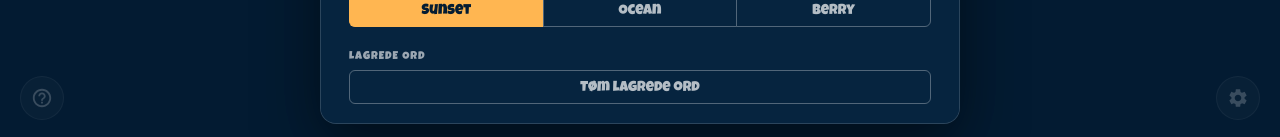
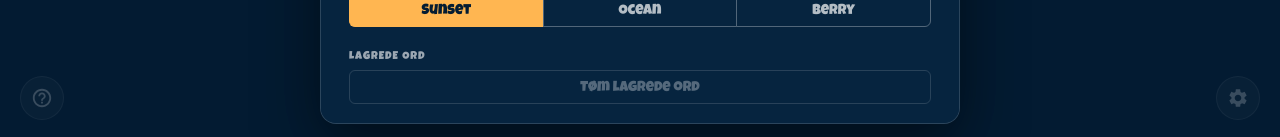
Before and after one commit to thaytharma/play-alias, a React (Vite) app: page / in a window 1280 px wide. Both pictures are taken after a click on the button 1238 px from the left and 758 px from the top of the page. Shown: the part 660-797 px from the top of the page. Built offline with nearby package versions, Linux system fonts and the light colour scheme.

Commit message:
feat: disable clear-words when empty + confirm on clear
The clear-stored-words button is now disabled when there's nothing to
clear (new hasStoredWords helper), and on clear it briefly shows a green
"✓ Cleared" pulse before settling into its disabled state. Localised
for en/fr/no.

```diff
--- a/src/components/SettingsModal/SettingsModal.module.scss
+++ b/src/components/SettingsModal/SettingsModal.module.scss
@@ -46,10 +46,37 @@
   cursor: pointer;
   transition:
     color 150ms ease,
-    background 150ms ease;
+    background 150ms ease,
+    border-color 150ms ease,
+    opacity 150ms ease;
 
-  &:hover {
+  &:hover:not(:disabled) {
     color: var(--color-text);
     background: var(--color-fill);
   }
+
+  &:disabled {
+    cursor: default;
+    opacity: 0.45;
+  }
+
+  // Brief green confirmation pulse after a successful clear (wins over :disabled).
+  &.cleared {
+    opacity: 1;
+    color: var(--color-success);
+    border-color: var(--color-success);
+    animation: cleared-pop 0.3s ease;
+  }
 }
+
+@keyframes cleared-pop {
+  0% {
+    transform: scale(1);
+  }
+  45% {
+    transform: scale(1.03);
+  }
+  100% {
+    transform: scale(1);
+  }
+}
--- a/src/components/SettingsModal/SettingsModal.tsx
+++ b/src/components/SettingsModal/SettingsModal.tsx
@@ -1,4 +1,6 @@
+import classNames from 'classnames';
 import type React from 'react';
+import { useEffect, useState } from 'react';
 import type { Language } from '../../types/Language';
 import { type Appearance, type Theme, THEME_LABELS } from '../../types/Theme';
 import type { DifficultyLevel, PlayMode } from '../../types/Word';
@@ -11,6 +13,7 @@ import {
   MODE_OPTIONS,
   SOUND_OPTIONS,
   THEME_OPTIONS,
+  hasStoredWords,
 } from '../../helpers/preferences';
 import { LANGUAGE_ENDONYMS, LANGUAGE_ORDER } from '../../helpers/language';
 import OptionGroup from '../OptionGroup/OptionGroup';
@@ -65,6 +68,23 @@ const SettingsModal: React.FC<Props> = ({
   onClearWords,
 }: Props) => {
   const t = useTranslation();
+  // Brief confirmation after clearing; the button reads the live stored-words
+  // state so it disables itself once there's nothing left to clear.
+  const [justCleared, setJustCleared] = useState(false);
+  const wordsStored = hasStoredWords();
+
+  useEffect(() => {
+    if (!justCleared) {
+      return;
+    }
+    const id = setTimeout(() => setJustCleared(false), 1600);
+    return () => clearTimeout(id);
+  }, [justCleared]);
+
+  const handleClear = () => {
+    onClearWords();
+    setJustCleared(true);
+  };
 
   const languageOptions = LANGUAGE_ORDER.map((lang) => ({ value: lang, label: LANGUAGE_ENDONYMS[lang] }));
   const durationOptions = DURATION_OPTIONS.map((seconds) => ({ value: seconds, label: `${seconds}s` }));
@@ -120,8 +140,13 @@ const SettingsModal: React.FC<Props> = ({
         <OptionGroup label={t('theme')} options={themeOptions} value={theme} onChange={onChangeTheme} />
         <div className={styles.action}>
           <span className={styles.actionLabel}>{t('storedWords')}</span>
-          <button type="button" className={styles.clearButton} onClick={onClearWords}>
-            {t('clearStoredWords')}
+          <button
+            type="button"
+            className={classNames(styles.clearButton, { [styles.cleared]: justCleared })}
+            disabled={justCleared || !wordsStored}
+            onClick={handleClear}
+          >
+            {justCleared ? `✓ ${t('cleared')}` : t('clearStoredWords')}
           </button>
         </div>
       </div>
--- a/src/helpers/preferences.ts
+++ b/src/helpers/preferences.ts
@@ -224,6 +224,11 @@ export function saveStoredWords(language: Language, words: string[]): void {
   writeStorage(USED_WORDS_KEY_PREFIX + language, JSON.stringify(words));
 }
 
+/** Whether any language has shown-words history stored (i.e. there's something to clear). */
+export function hasStoredWords(): boolean {
+  return Object.values(Language).some((language) => getStoredWords(language).length > 0);
+}
+
 /** Forget the shown-words history for every language. */
 export function clearStoredWords(): void {
   Object.values(Language).forEach((language) => {
--- a/src/i18n/locales/en.json
+++ b/src/i18n/locales/en.json
@@ -27,6 +27,7 @@
   "soundHigh": "High",
   "storedWords": "Stored words",
   "clearStoredWords": "Clear stored words",
+  "cleared": "Cleared",
   "languageEnglish": "English",
   "languageNorwegian": "Norwegian",
   "languageFrench": "French",
--- a/src/i18n/locales/fr.json
+++ b/src/i18n/locales/fr.json
@@ -27,6 +27,7 @@
   "soundHigh": "Fort",
   "storedWords": "Mots enregistrés",
   "clearStoredWords": "Effacer les mots enregistrés",
+  "cleared": "Effacé",
   "languageEnglish": "Anglais",
   "languageNorwegian": "Norvégien",
   "languageFrench": "Français",
--- a/src/i18n/locales/no.json
+++ b/src/i18n/locales/no.json
@@ -27,6 +27,7 @@
   "soundHigh": "Høy",
   "storedWords": "Lagrede ord",
   "clearStoredWords": "Tøm lagrede ord",
+  "cleared": "Tømt",
   "languageEnglish": "Engelsk",
   "languageNorwegian": "Norsk",
   "languageFrench": "Fransk",
```
Also changed, not shown: 1 other file (tests, documents, lock files or other folders).
